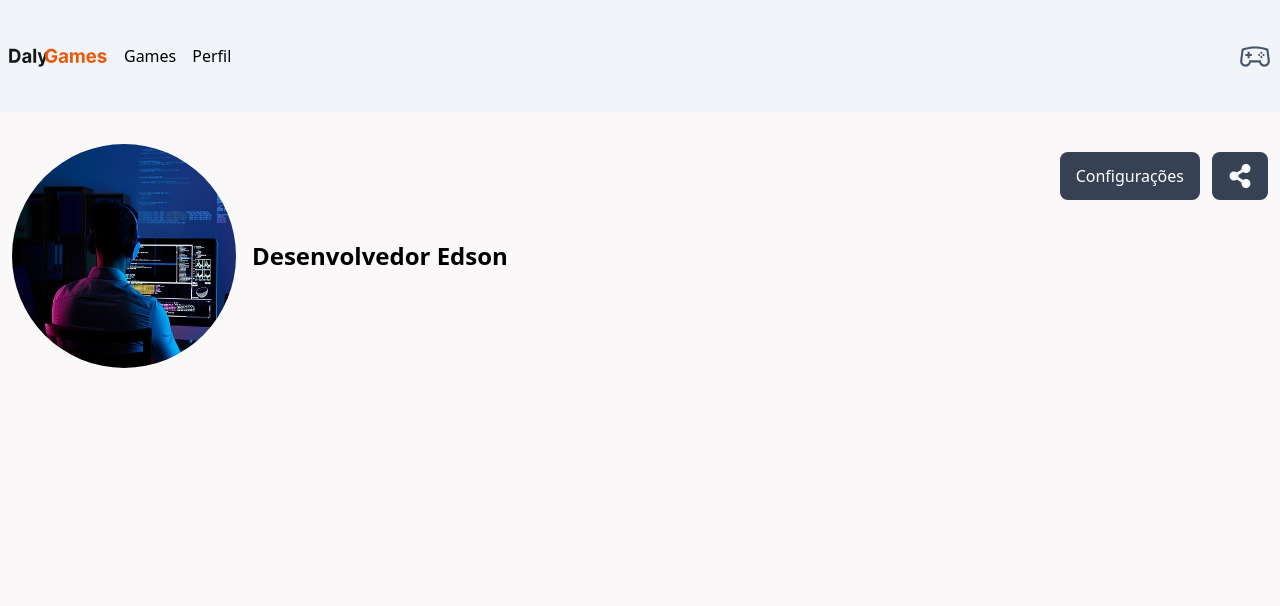
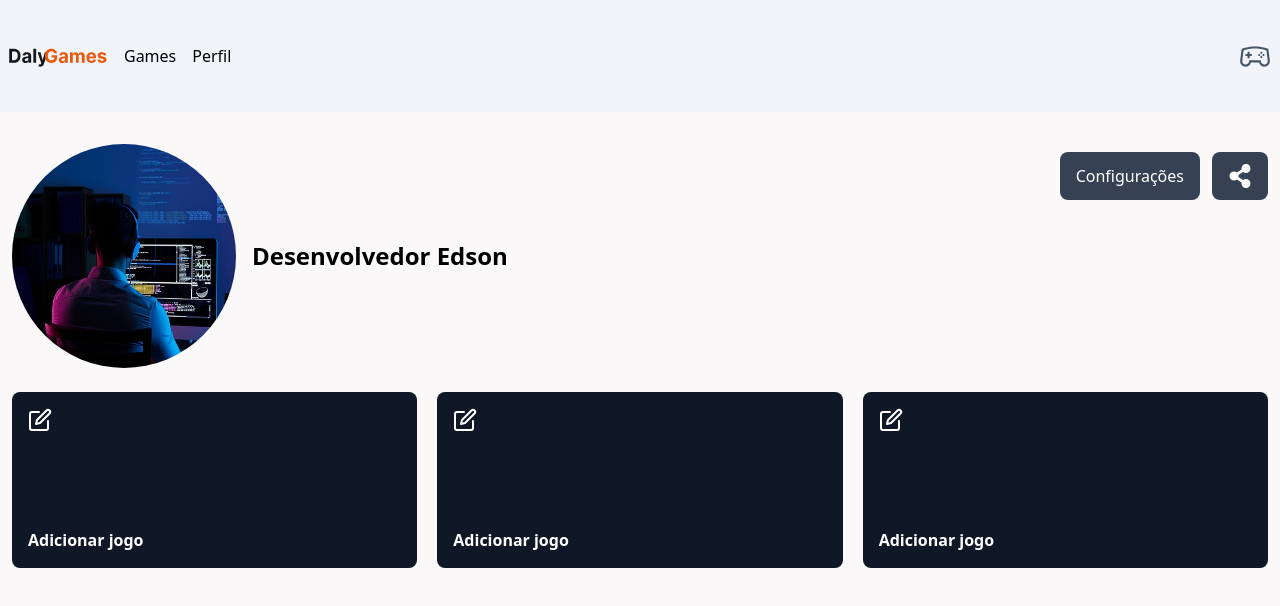
Before and after one commit to edsonfreitas/daly-games, a Next.js app: page /profile in a window 1280 px wide. Shown: the top 606 px of the page. Built offline with nearby package versions, Linux system fonts and the light colour scheme.

Commit message:
feat: profile page with Client-Side Rendering component, with ReactJs reactivity.

```diff
--- /dev/null
+++ b/src/app/profile/components/favorite/index.tsx
@@ -0,0 +1,55 @@
+'use client'
+import {FiEdit, FiX} from 'react-icons/fi';
+import { useState } from 'react'
+
+
+export function FavoriteCard(){
+  const [input, setInput] = useState('');
+  const [showInput, setShowInput] = useState(false);
+  const [gameName, setGameName] = useState('');
+
+  function handleButton(){
+    setShowInput(!showInput)
+
+    if(input !== ""){
+      setGameName(input)
+    }
+
+    setInput('')
+  }
+
+  return(
+    <div className="w-full bg-gray-900 p-4 h-44 text-white rounded-lg flex justify-between flex-col">
+      {showInput ? (
+        <div className='flex items-center justify-center gap-3 bg-gray-600 rounded-lg '>
+          <input
+            className='w-full rounded-md h-8 text-white px-2 '
+            type='text'
+            value={input}
+            onChange={(event) => setInput(event.target.value)}
+          />
+          <button onClick={handleButton}>
+            <FiX size={24} color="#fff"/>
+          </button>
+        </div>
+      ):(
+        <button
+          className='self-start hover:scale-110 duration-200 transition-all'
+          onClick={handleButton}
+      >
+        <FiEdit size={24} color='#fff'/>
+      </button>
+      )}
+
+      {gameName && (
+        <div>
+          <span className='text-white'>Jogo Favorito:</span>
+          <p className='font-bold text-white'>{gameName}</p>
+        </div>
+      )}
+      {!gameName && (
+        <p className='font-bold text-white'>Adicionar jogo</p>
+      )}
+    </div>
+  )
+}
--- a/src/app/profile/page.tsx
+++ b/src/app/profile/page.tsx
@@ -2,6 +2,15 @@
 import Image from "next/image";
 import userImg from "/public/user.png"
 import { FaShareAlt } from "react-icons/fa"
+
+
+import { FavoriteCard } from "./components/favorite";
+import { Metadata } from 'next'
+
+export const metadata: Metadata ={
+  title: "Meu perfil - Daly Games sua plataforma de jogos!",
+  description: "Perfil Edson Programador | Daly Games sua plataforma de jogos!"
+}
 
 export default function Profile(){
   return(
@@ -33,6 +42,18 @@
 
         </section>
 
+        <section className="flex flex-wrap gap-5 flex-col md:flex-row">
+          <div className="flex-grow flex-wrap">
+            <FavoriteCard />
+          </div>
+          <div className="flex-grow flex-wrap">
+            <FavoriteCard />
+          </div>
+          <div className="flex-grow flex-wrap">
+            <FavoriteCard />
+          </div>
+        </section>
+
       </Container>
     </main>
   )
```
Also changed, not shown: 1 other file (tests, documents, lock files or other folders).
